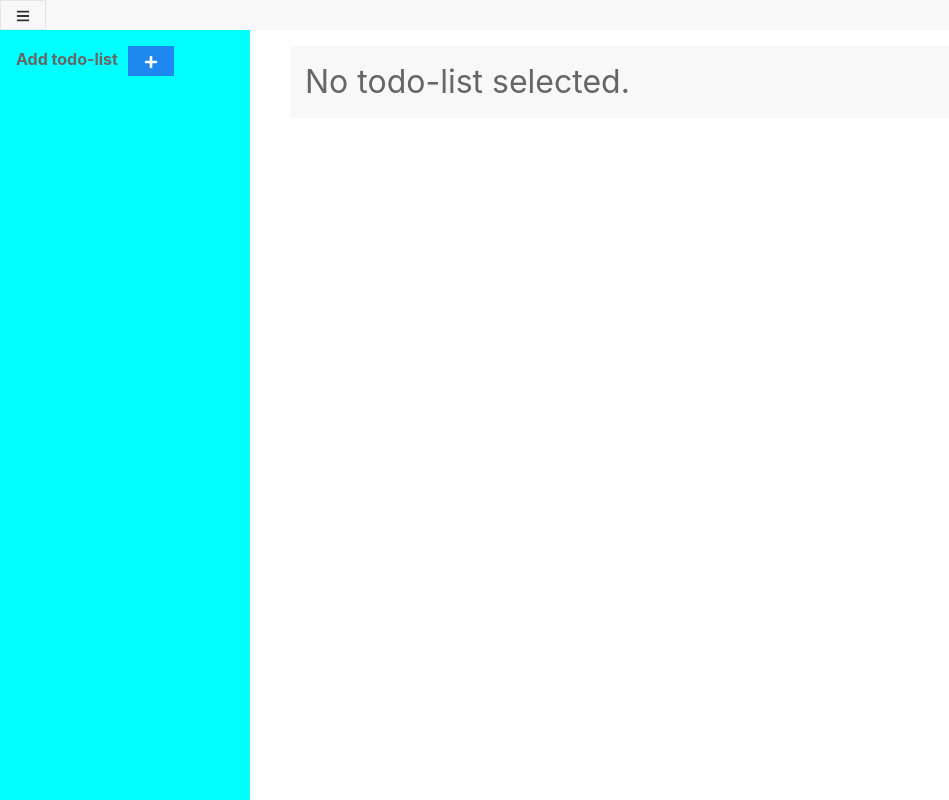
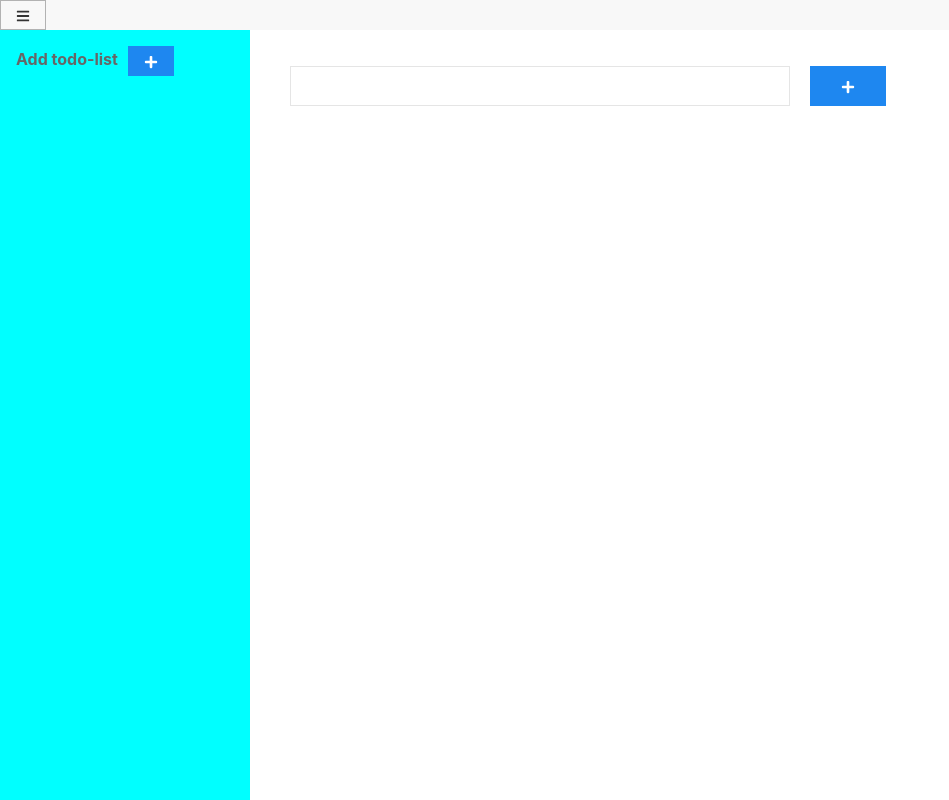
Before and after one commit to MHMighani/todolist, a React (Create React App) app: page / in a window 1280 px wide. Shown: the whole page, without its empty margins (0-949 px from the left). Built offline with nearby package versions, Linux system fonts and the light colour scheme.

Commit message:
Fix: selecting todolist after refresh

```diff
--- a/src/contexts/listsContext.jsx
+++ b/src/contexts/listsContext.jsx
@@ -7,7 +7,7 @@ function TodoListsProvider({ children }) {
   const initLists = getFromLocalStorage("todoLists");
 
   const [todoLists, setTodoLists] = useState(initLists);
-  const [selectedList, setSelectedList] = useState(null);
+  const [selectedList, setSelectedList] = useState({ ...initLists?.[0] });
 
   const addTodoList = (newTodoList) => {
     setTodoLists((prevTodoLists) => [...prevTodoLists, { ...newTodoList }]);
@@ -20,7 +20,7 @@ function TodoListsProvider({ children }) {
 
     // removing selected list if deleting it
     if (todoListId === selectedList?.id) {
-      setSelectedList(null);
+      setSelectedList({ ...newTodoLists?.[0] });
     }
 
     setTodoLists(newTodoLists);
```
